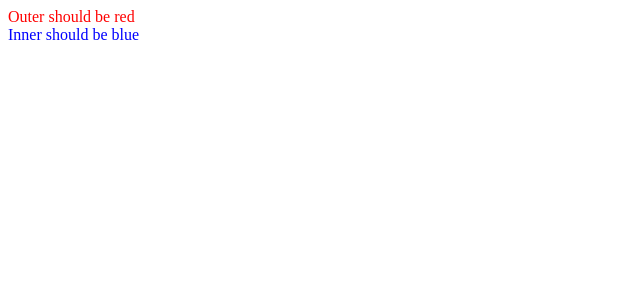
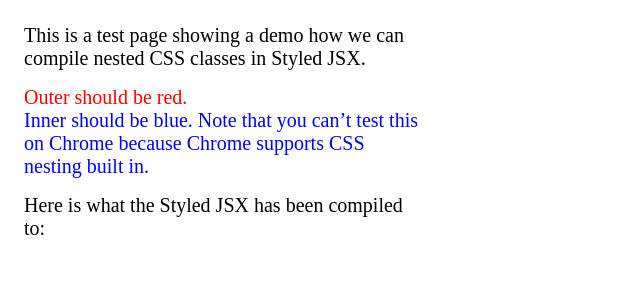
Before and after one commit to luma-team/nextjs-swc-sass-test, a Next.js app: page / in a window 1280 px wide. Shown: the top 300 px of the page, without its empty margins (0-640 px from the left). Built offline with nearby package versions, Linux system fonts and the light colour scheme.

Commit message:
Update dependencies, add CSS, formatting

```diff
--- a/components/test.tsx
+++ b/components/test.tsx
@@ -1,11 +1,48 @@
-import React from "react";
+import React, { useEffect, useState } from "react";
+import * as prettier from "prettier/standalone";
+import postcss from "prettier/plugins/postcss";
 
 export const Test = () => {
+  const [compiled, setCompiled] = useState("");
+
+  useEffect(() => {
+    if (typeof window !== "undefined") {
+      // Pull information from the DOM under the class data-styled-jsx
+      const styles = document.querySelectorAll("style");
+      styles.forEach((style) => {
+        if (style && style.id.startsWith("__jsx-")) {
+          prettier
+            .format(style.innerHTML, {
+              parser: "css",
+              plugins: [postcss],
+            })
+            .then((formatted) => {
+              setCompiled(formatted);
+            });
+        }
+      });
+    }
+  }, []);
+
   return (
-    <div className="container">
-      <div>Outer should be red</div>
+    <div className="outer">
+      <div>
+        This is a test page showing a demo how we can compile nested CSS classes
+        in Styled JSX.
+      </div>
 
-      <div className="inner">Inner should be blue</div>
+      <div className="container">
+        <div>Outer should be red.</div>
+        <div className="inner">
+          Inner should be blue. Note that you can’t test this on Chrome because
+          Chrome supports CSS nesting built in.
+        </div>
+      </div>
+
+      <div>
+        Here is what the Styled JSX has been compiled to:
+        <pre>{compiled}</pre>
+      </div>
 
       <style jsx>{`
         .container {
@@ -13,10 +50,6 @@ export const Test = () => {
 
           .inner {
             color: blue;
-
-            &:hover {
-              color: green;
-            }
           }
         }
       `}</style>
--- a/package.json
+++ b/package.json
@@ -3,13 +3,14 @@
   "version": "0.1.0",
   "private": true,
   "scripts": {
-    "dev": "next dev",
+    "dev": "next dev --turbo",
     "build": "next build",
     "start": "next start",
     "lint": "next lint"
   },
   "dependencies": {
     "next": "14.1.2",
+    "postcss": "^8.4.35",
     "postcss-nested": "^6.0.1",
     "prettier": "^3.2.5",
     "react": "^18",
--- a/styles/test.css
+++ b/styles/test.css
@@ -5,3 +5,12 @@
     color: blue;
   }
 }
+
+.outer {
+  padding: 1rem;
+  max-width: 400px;
+  font-size: 1.25rem;
+  display: flex;
+  flex-direction: column;
+  gap: 1rem;
+}
```
Also changed, not shown: 1 other file (tests, documents, lock files or other folders).
